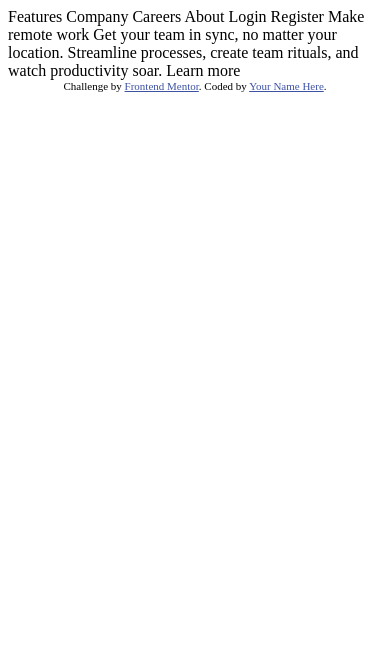
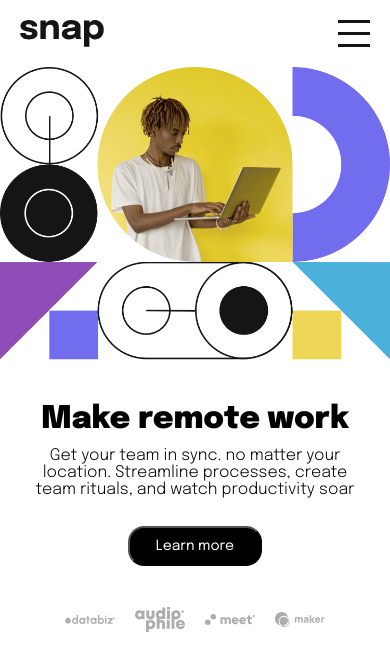
Before and after one commit to PepeGoteras/reto-navegacion-desplegable, a plain HTML site: page index.html in a window 390 px wide. Drawn offline with nearby package versions, Linux system fonts and the light colour scheme.

Commit message:
Cambios sabado

```diff
--- a/index.html
+++ b/index.html
@@ -1,39 +1,188 @@
 <!DOCTYPE html>
 <html lang="en">
+
 <head>
   <meta charset="UTF-8">
-  <meta name="viewport" content="width=device-width, initial-scale=1.0"> <!-- displays site properly based on user's device -->
+  <meta http-equiv="X-UA-Compatible" content="IE=edge">
+  <meta name="viewport" content="width=device-width, initial-scale=1.0">
 
   <link rel="icon" type="image/png" sizes="32x32" href="./images/favicon-32x32.png">
-
+  <link rel="preconnect" href="https://fonts.googleapis.com">
+  <link rel="preconnect" href="https://fonts.gstatic.com" crossorigin>
+  <link href="https://fonts.googleapis.com/css2?family=Epilogue:wght@100;300;400;900&display=swap" rel="stylesheet">
   <title>Frontend Mentor | Intro section with dropdown navigation</title>
 
   <!-- Feel free to remove these styles or customise in your own stylesheet 👍 -->
   <style>
-    .attribution { font-size: 11px; text-align: center; }
-    .attribution a { color: hsl(228, 45%, 44%); }
+    /* BLOQUE 1 */
+    body {
+      margin: 0;
+      padding: 0;
+      box-sizing: border-box;
+    }
+
+    .bloque-uno-menu__movil {
+      display: flex;
+      justify-content: space-between;
+      padding: 10px;
+      margin: 10px;
+
+    }
+
+    .bloque-uno-menu__movil__cerrar{
+      display: none;
+      z-index: 99;
+    }
+
+    .contenido{
+      position: absolute;
+
+      background-color: bisque;
+      right: 0;
+      top: 0;
+    }
+
+    /*FIN BLOQUE 1 */
+
+    /* BLOQUE 2 */
+    .bloque-dos-cabecera_img-cabecera-movil img {
+      width: 100%;
+      height: auto;
+
+    }
+
+    .bloque-dos-cabecera_body {
+      display: flex;
+      flex-direction: column;
+      justify-content: center;
+      text-align: center;
+      align-items: center;
+      align-content: center;
+    }
+
+    .bloque-dos-cabecera_body-img-parnet {
+      display: flex;
+      flex-direction: row;
+      justify-content: space-between;
+      align-items: center;
+      align-content: center;
+
+    }
+
+    .bloque-dos-cabecera_body-img-parnet img {
+      width: 50px;
+      height: auto;
+      padding: 5px;
+      margin: 5px;
+      margin-top: 13%;
+    }
+
+    .bloque-dos-cabecera_body__titulo {
+      font-family: 'Epilogue';
+      font-size: 8vw;
+      font-weight: 700;
+      margin-top: 10%;
+      margin-bottom: 0;
+    }
+
+
+    .bloque-dos-cabecera_body__contenido {
+      font-family: 'Epilogue';
+      font-size: 16px;
+      font-weight: 300;
+      padding: 3% 8%;
+      margin-top: 0;
+    }
+
+    .bloque-dos-cabecera_body__bton {
+      background-color: black;
+      border-radius: 16px;
+      border-color: black;
+    }
+
+    .bloque-dos-cabecera_body__bton p {
+      font-family: 'Epilogue';
+      color: white;
+      font-size: 14px;
+      margin: 10px 20px;
+    }
+
+
+    /*FIN BLOQUE 2 */
   </style>
+<script src="https://ajax.googleapis.com/ajax/libs/jquery/3.6.0/jquery.min.js"></script>
+<script>
+  $(document).ready(function(){
+        $(".bloque-uno-menu__movil__btonMenu").click(function(){
+          $(this).css('display','none');
+          $("body").css('background-color','aqua');
+          $(".contenido").css({
+            'height':'100vh',
+            'width':'65%'
+        });
+          $(".bloque-uno-menu__movil__cerrar").css('display','block');
+          $("body").css('background-color','aqua');
+        });
+
+        $(".bloque-uno-menu__movil__cerrar").click(function(){
+          $(this).css('display','none');
+          $(".contenido").css({
+            'height':'100vh',
+            'width':'0'
+        });
+          $(".bloque-uno-menu__movil__btonMenu").css('display','block');
+          $("body").css('background-color','white');
+        });
+  });
+  </script>
 </head>
+
 <body>
 
-  Features
-  Company
-  Careers
-  About
+  <header>
+    <nav class="bloque-uno-menu">
+      <section class="bloque-uno-menu__movil">
+          <img  src="\images\logo.svg">
+          <img class="bloque-uno-menu__movil__btonMenu"src="\images\icon-menu.svg">
+          <img class="bloque-uno-menu__movil__cerrar"src="\images\icon-close-menu.svg">
 
-  Login
-  Register
+      </section>
 
-  Make remote work
+      <section class="bloque-uno-menu__pc">
+      </section>
 
-  Get your team in sync, no matter your location. Streamline processes,
-  create team rituals, and watch productivity soar.
+    </nav>
+  </header>
 
-  Learn more
+  <section class="bloque-dos-cabecera">
+    <article class="bloque-dos-cabecera_img-cabecera-movil">
+      <img src="\images\image-hero-mobile.png">
+    </article>
 
-  <div class="attribution">
-    Challenge by <a href="https://www.frontendmentor.io?ref=challenge" target="_blank">Frontend Mentor</a>.
-    Coded by <a href="#">Your Name Here</a>.
-  </div>
+    <article class="bloque-dos-cabecera_body">
+      <p class="bloque-dos-cabecera_body__titulo">Make remote work</p>
+      <p class="bloque-dos-cabecera_body__contenido">Get your team in sync. no matter your location. Streamline
+        processes, create team rituals, and watch productivity soar</p>
+      <button class="bloque-dos-cabecera_body__bton">
+        <p>Learn more</p>
+      </button>
+      <div class="bloque-dos-cabecera_body-img-parnet">
+        <img src="\images\client-databiz.svg">
+        <img src="\images\client-audiophile.svg">
+        <img src="\images\client-meet.svg">
+        <img src="\images\client-maker.svg">
+
+      </div>
+
+    </article>
+  </section>
+
+  <section class="contenido">
+
+
+  </section>
+
+
 </body>
+
 </html>
```
Also changed, not shown: 1 other file.
